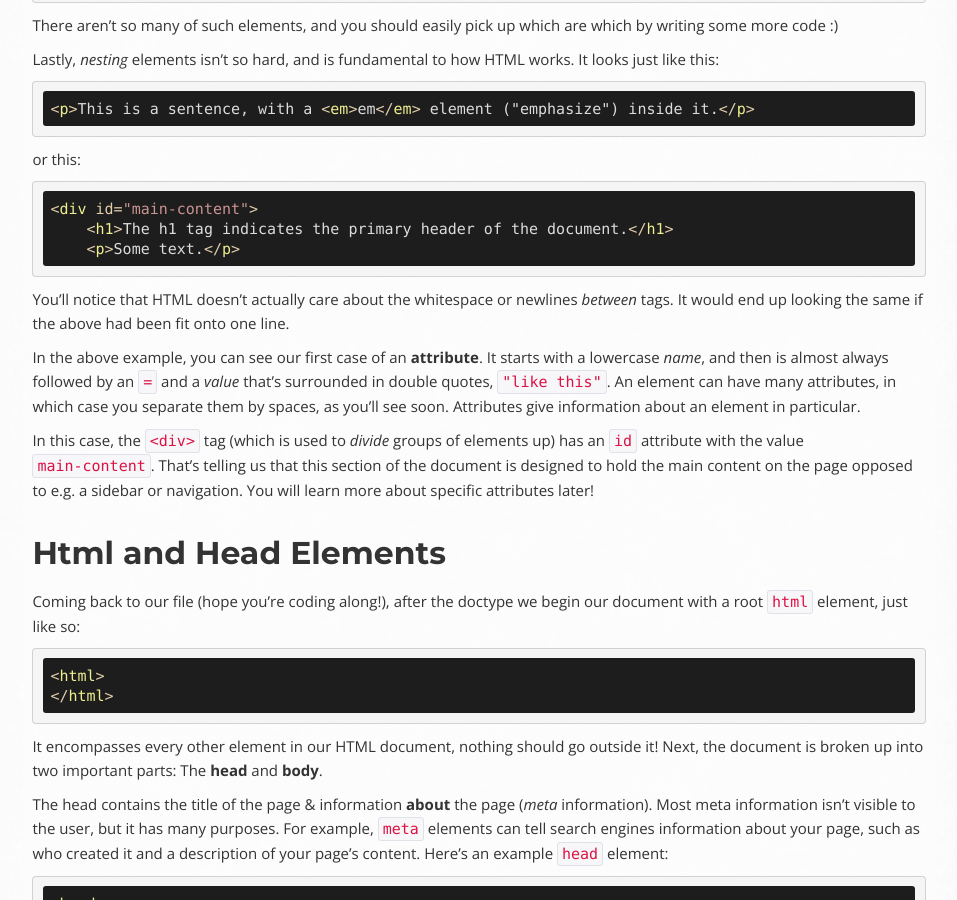
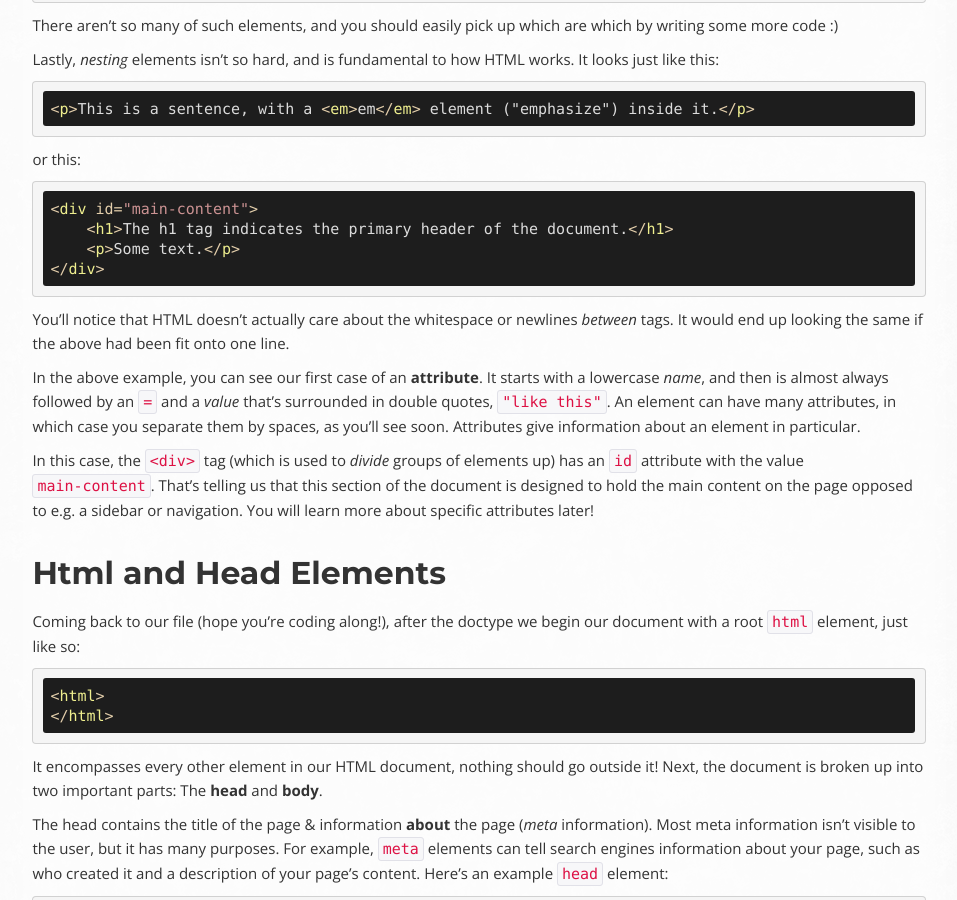
Before and after one commit to OpenTechSchool/html-css-beginners, a Jekyll site: the page built from core/structure.md, in a window 1280 px wide and 900 px high, scrolled down 2155 px. Shown: the whole window, without its empty margins (314-1271 px from the left). Built offline with Jekyll 4.4.1, drawn with Linux system fonts in a browser that asks for light colours; Markdown is read by kramdown in place of the engine named in the settings.

Commit message:
some fixes

```diff
--- a/core/structure.md
+++ b/core/structure.md
@@ -119,6 +119,7 @@ or this:
     <div id="main-content">
         <h1>The h1 tag indicates the primary header of the document.</h1>
         <p>Some text.</p>
+    </div>
 
 You'll notice that HTML doesn't actually care about the whitespace or
 newlines *between* tags. It would end up looking the same if the above had
@@ -131,7 +132,7 @@ can have many attributes, in which case you separate them by spaces, as you'll
 see soon. Attributes give information about an element in particular.
 
 In this case, the `<div>` tag (which is used to *divide* groups of elements up)
-has an ``id`` attribute with the value ``main-content``. That's telling us that
+has an `id` attribute with the value `main-content`. That's telling us that
 this section of the document is designed to hold the main content on the page
 opposed to e.g. a sidebar or navigation. You will learn more about specific
 attributes later!
```
